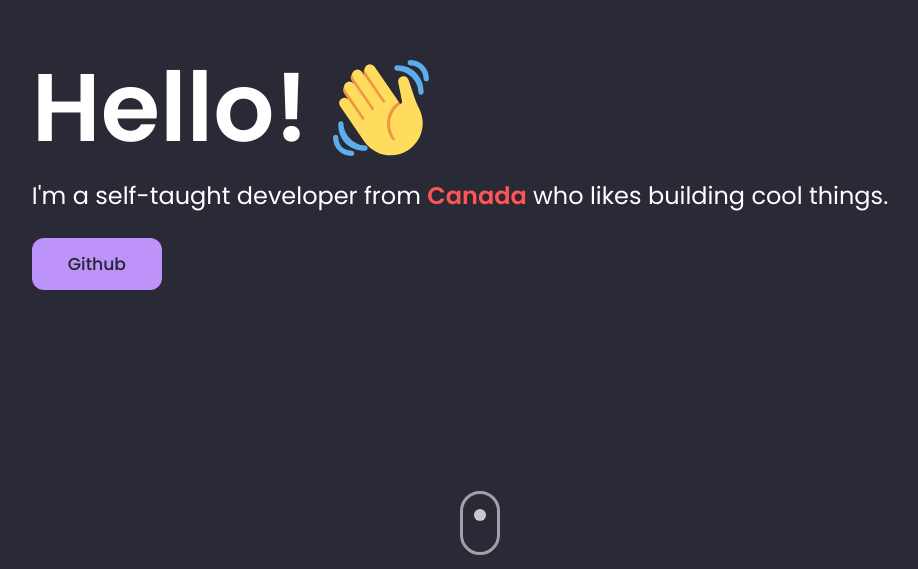
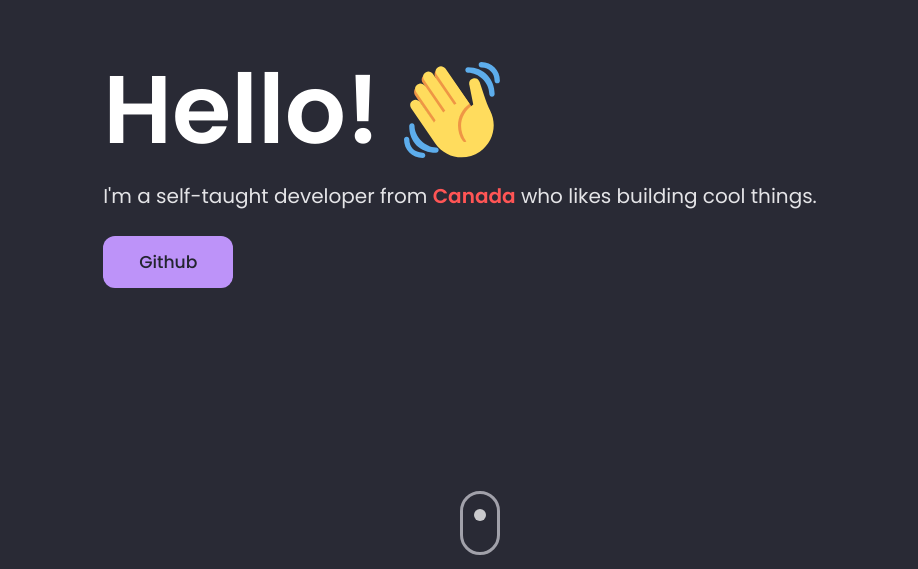
Before and after one commit to principle105/principle.sh, a Svelte app: page / in a window 1280 px wide. Shown: the part 231-800 px from the top of the page, without its empty margins (180-1098 px from the left). Built offline with nearby package versions, Linux system fonts and the light colour scheme.

Commit message:
refactor

```diff
--- a/src/App.svelte
+++ b/src/App.svelte
@@ -2,8 +2,7 @@
     import { onMount } from "svelte";
     import gsap from "gsap";
     import ScrollTrigger from "gsap/ScrollTrigger";
-
-    import WavingHand from "./assets/wavingHand.svelte";
+    import Landing from "./components/Landing.svelte";
 
     gsap.registerPlugin(ScrollTrigger);
 
@@ -25,31 +24,7 @@
         class="w-10 h-16 border-[3px] border-zinc-400 rounded-3xl fixed z-20 bottom-3.5 left-1/2 before:w-3 before:h-3 before:absolute before:top-2 before:left-1/2 before:-translate-x-1/2 before:bg-zinc-100 before:rounded-full before:animate-wheel"
         id="mouse"
     />
-    <div class="m-auto">
-        <div class="flex items-end gap-6">
-            <h1 class="text-white text-8xl font-semibold">Hello!</h1>
-            <div class="h-24">
-                <WavingHand />
-            </div>
-        </div>
-        <div class="mt-6">
-            <div class="text-white text-2xl">
-                I'm a self-taught developer from
-                <span class="text-red font-semibold">Canada</span>
-                who likes building cool things.
-            </div>
-        </div>
-        <div class="mt-10">
-            <a
-                href="https://github.com/principle105"
-                target="_blank"
-                rel="noreferrer"
-                class="text-bg rounded-xl text-[1.075rem] px-9 py-3.5 bg-purple font-medium hover:brightness-90 transition"
-            >
-                Github
-            </a>
-        </div>
-    </div>
+    <Landing />
 </main>
 
 <style global lang="postcss">
--- /dev/null
+++ b/src/components/Landing.svelte
@@ -0,0 +1,29 @@
+<script lang="ts">
+    import WavingHand from "../assets/WavingHand.svelte";
+</script>
+
+<div class="m-auto">
+    <div class="flex items-end gap-6">
+        <h1 class="text-white text-8xl font-semibold">Hello!</h1>
+        <div class="h-24">
+            <WavingHand />
+        </div>
+    </div>
+    <div class="mt-6">
+        <div class="text-zinc-200 text-xl">
+            I'm a self-taught developer from
+            <span class="text-red font-semibold">Canada</span>
+            who likes building cool things.
+        </div>
+    </div>
+    <div class="mt-10">
+        <a
+            href="https://github.com/principle105"
+            target="_blank"
+            rel="noreferrer"
+            class="text-bg rounded-xl text-[1.075rem] px-9 py-3.5 bg-purple font-medium hover:brightness-90 transition"
+        >
+            Github
+        </a>
+    </div>
+</div>
```
